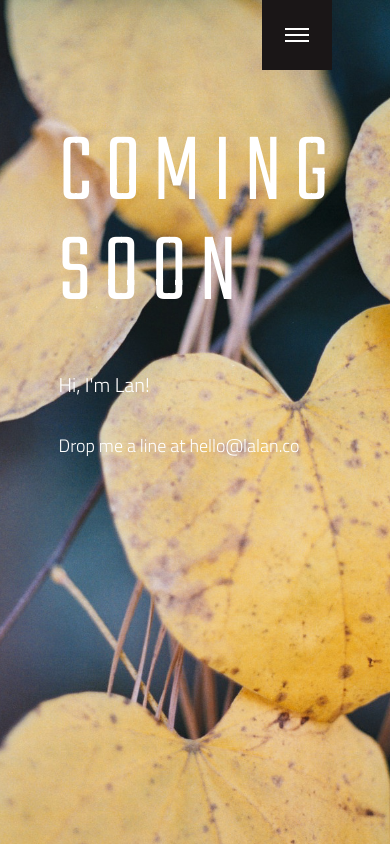
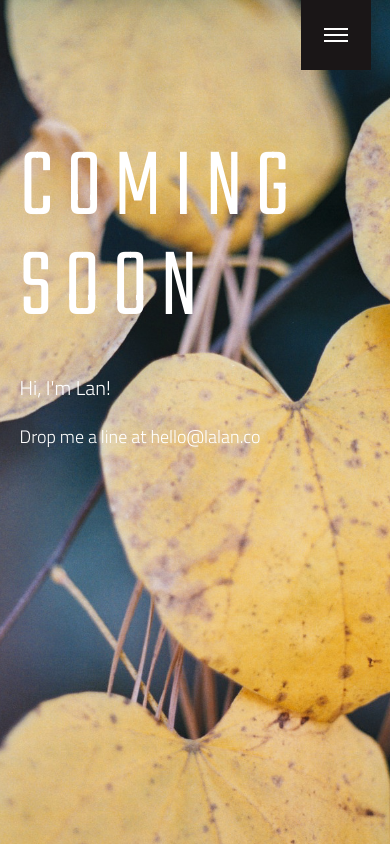
Before and after one commit to la-lan/la-lan.github.io, a plain HTML site: page index.html in a window 390 px wide. Drawn offline with Linux system fonts and the light colour scheme.

Commit message:
tweaked media queries

```diff
--- a/css/main.css
+++ b/css/main.css
@@ -28,7 +28,7 @@ body{
 
 .container{
 	position: relative;
-	width: 70%;
+	width: 90%;
 	max-width: 1170px;
 	margin: 0 auto;
 }
@@ -434,6 +434,8 @@ footer p{
 	.lead{
 		font-size: 20px;
 		color: #fff;
+		margin-bottom: 0px;
+		line-height: 0px;
 	}
 
 	p{
--- a/index.html
+++ b/index.html
@@ -12,7 +12,6 @@
 	<body>
 		<div class="container">
 			<header class="top_bar group">
-
 				<nav>
 					<div class="menu">
 						<span class="icon_bar"></span>
@@ -22,7 +21,6 @@
 					<div class="modal">
 						<div class="container">
 							<ul class="navigation">
-
 								<li><a href="#">Works</a><i class="fa fa-caret-down"></i>
 									<ul class="submenu">
 										<li><a href="#">UX</a></li>
@@ -52,12 +50,9 @@
 					Hi, I'm Lan!
 					</p>
 				</header>
-				<p></p>
 			</main>
 			<aside>
-
 				<p>Drop me a line at <a href="mailto:name@email.com">hello@lalan.co</a></p>
-
 			</aside>
 			<footer>
 			</footer>
```
